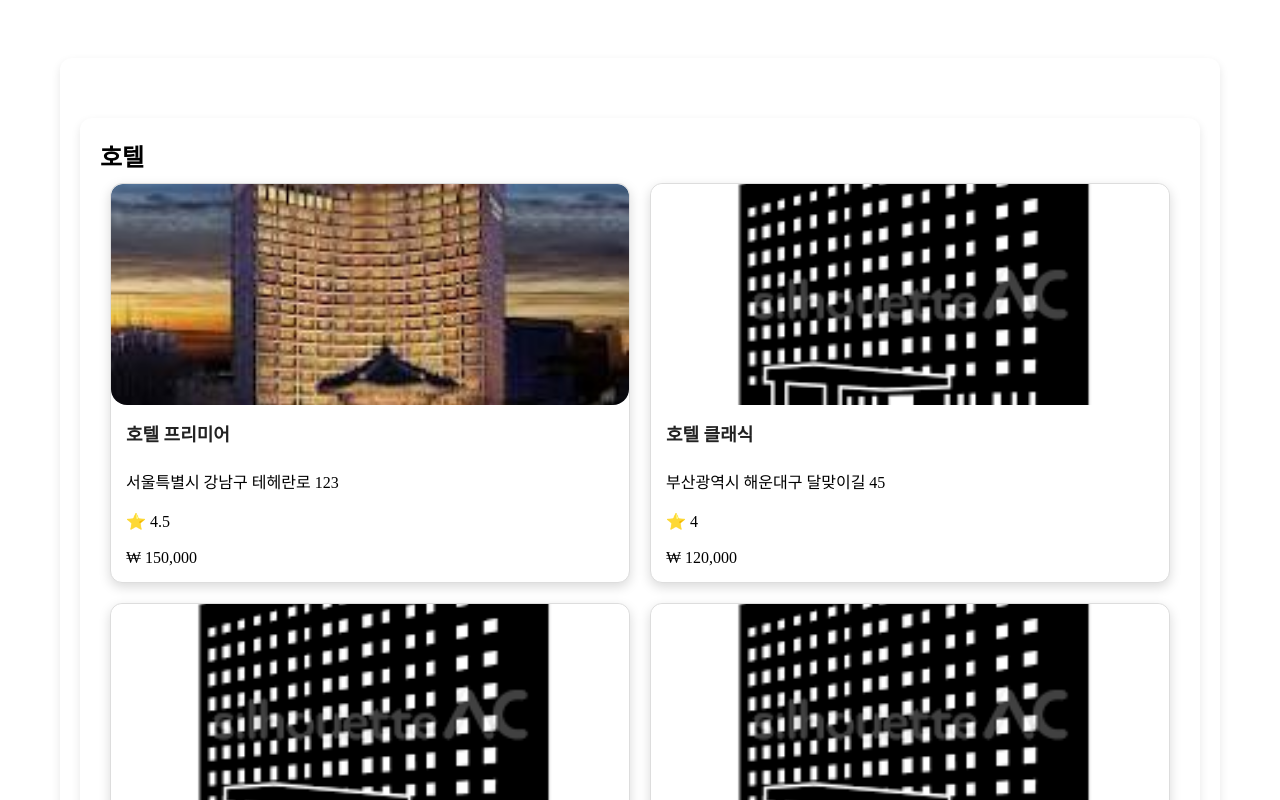
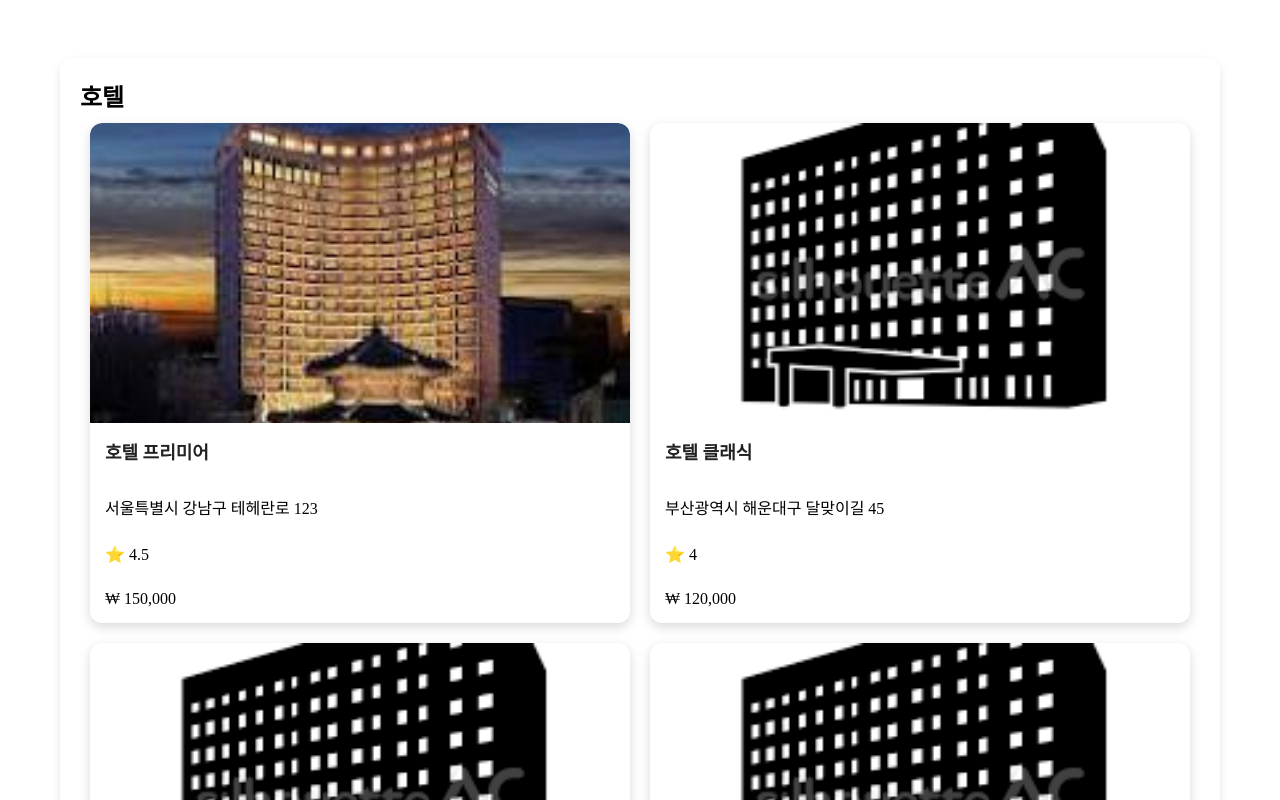
Before and after one commit to Kim-kym/HotelView, a React (Vite) app: page / in a window 1280 px wide. Shown: the part 720-1520 px from the top of the page. Built offline with nearby package versions, Linux system fonts and the light colour scheme; no server answers; grey boxes are pictures that could not be loaded.

Commit message:
[예진] 호텔 리스트 css충돌 건 해결

```diff
--- a/src/App.jsx
+++ b/src/App.jsx
@@ -3,7 +3,7 @@
 import { AuthProvider } from "./components/contexts/AuthContext";
 import MenuHeader from "./components/MenuHeader";
 import Footer from "./components/Footer";
-import CompanyIntro from "./components/pages/CompanyIntro";
+// import CompanyIntro from "./components/pages/CompanyIntro.jsx";
 // 소개 추가
 import SignInPage from "./components/pages/SignInPage";
 import SignUpPage from "./components/pages/SignUpPage";
@@ -33,7 +33,7 @@
           <Route path="/hotels/:id" element={<HotelDetail />} />
           {/* 회원가입 페이지 */}
           <Route path="/reserve" element={<MapWithSearch />} />
-          <Route path="/companyIntro" element={<CompanyIntro />} />
+          {/* <Route path="/companyIntro" element={<CompanyIntro />} /> */}
         </Routes>
         <Footer />
       </Router>
--- a/src/components/pages/HomeHotelList.jsx
+++ b/src/components/pages/HomeHotelList.jsx
@@ -14,14 +14,14 @@
   }, []);
 
   return (
-    <div className="hotel-list-container">
+    <div className="home_hotel-list-container">
       <h2>호텔</h2>
-      <div className="hotel-list">
+      <div className="home_hotel-list">
         {hotels.map((hotel) => (
-          <Link to={`/hotels/${hotel.id}`} key={hotel.id} className="hotel-box-link">
-            <div className="hotel-box">
-              <img src={hotel.image} alt={hotel.name} className="hotel-image" />
-              <div className="hotel-info">
+          <Link to={`/hotels/${hotel.id}`} key={hotel.id} className="home_hotel-box-link">
+            <div className="home_hotel-box">
+              <img src={hotel.image} alt={hotel.name} className="home_hotel-image" />
+              <div className="home_hotel-info">
                 <h3>{hotel.name}</h3>
                 <p>{hotel.address}</p>
                 <p>⭐ {hotel.rating}</p>
--- a/src/components/pages/HotelListDummy.jsx
+++ b/src/components/pages/HotelListDummy.jsx
@@ -1,25 +1,28 @@
-import React, { useState, useEffect } from "react";
+import React, { useState } from "react";
 import { Link, useSearchParams } from "react-router-dom";
 import "../../styled/HotelList.css";
 import dummyHotels from "./DummyList"; // ✅ 올바른 경로 확인!
 
 function HotelListDummy() {
-  const [hotels, setHotels] = useState(dummyHotels); // ✅ 초기값을 바로 설정 (useEffect 불필요)
-  const [loading, setLoading] = useState(false); // ✅ 로딩 상태 관리
+  const [hotels, setHotels] = useState(dummyHotels);
   const [searchParams, setSearchParams] = useSearchParams();
   const initialSort = searchParams.get("sort") || "recommend";
   const [activeSort, setActiveSort] = useState(initialSort);
 
-  // 정렬 함수 (더미 데이터 기준으로 정렬)
+  // 정렬 함수
   const handleSort = (sortType) => {
-    let sortedHotels = [...dummyHotels]; // ✅ 기존 상태(hotels)가 아닌 원본 데이터로 정렬
+    let sortedHotels = [...dummyHotels];
 
     switch (sortType) {
       case "recommend":
-        sortedHotels = [...dummyHotels]; // ✅ 원래 순서 유지
+        sortedHotels = [...dummyHotels];
         break;
       case "price":
-        sortedHotels.sort((a, b) => parseInt(a.price.replace(/,/g, "")) - parseInt(b.price.replace(/,/g, "")));
+        sortedHotels.sort(
+          (a, b) =>
+            parseInt(a.price.replace(/,/g, "")) -
+            parseInt(b.price.replace(/,/g, ""))
+        );
         break;
       case "rating":
         sortedHotels.sort((a, b) => b.rating - a.rating);
@@ -28,48 +31,44 @@
         break;
     }
 
-    setHotels(sortedHotels); // ✅ 정렬된 데이터 업데이트
+    setHotels(sortedHotels);
     setActiveSort(sortType);
     setSearchParams({ sort: sortType });
   };
 
-  if (loading) {
-    return <div>로딩 중...</div>;
-  }
-
   return (
     <div className="hotel-list-container">
-      <div className="hotel-list-background">
-        <img src="/images/sea.jpg" alt="sea" />
-      </div>
-
       <div className="hotel-list-wrapper">
-        <div className="hotel-list-sortBar-box">
-          <div className="hotel-list-sortBar-wrapper">
-            <div className={`hotel-list-sortBar-button ${activeSort === "recommend" ? "active" : ""}`} role="button" onClick={() => handleSort("recommend")}>
-              자쿠과 추천
-            </div>
-            <div className={`hotel-list-sortBar-button ${activeSort === "price" ? "active" : ""}`} role="button" onClick={() => handleSort("price")}>
-              예약가 낮은 순
-            </div>
-            <div className={`hotel-list-sortBar-button ${activeSort === "rating" ? "active" : ""}`} role="button" onClick={() => handleSort("rating")}>
-              후기 좋은 순
-            </div>
-          </div>
-        </div>
-
         <div className="hotel-list">
           {hotels.map((hotel) => (
             <div key={hotel.id} className="hotel-box">
-              <Link to={`/hotels/${hotel.id}`}>
+              <Link to={`/hotels/${hotel.id}`} className="hotel-link">
                 <div className="hotel-box-background">
-                  <img className="hotel-image" src={hotel.image} alt={`호텔 ${hotel.name}`} />
+                  {/* 호텔 이미지 */}
+                  <img
+                    className="hotel-image"
+                    src={hotel.image}
+                    alt={`호텔 ${hotel.name}`}
+                  />
+                  {/* 호텔 정보 */}
                   <div className="hotel-info">
                     <h2>{hotel.name}</h2>
                     <p>{hotel.address}</p>
                   </div>
-                  <div className="hotel-price">
-                    <p>₩ {hotel.price}</p>
+                  {/* 호텔 가격 및 예약 버튼 */}
+                  <div className="hotel-status-wrapper">
+                    <div className="hotel-rating">
+                      <p>★ {hotel.rating}</p>
+                    </div>
+                    <div className="hotel-price">
+                      <p>1박당 요금</p>
+                      <p>{hotel.price}</p>
+                    </div>
+                    <div className="reservation-button-container">
+                      <button className="reservation-button">
+                        예약하기
+                      </button>
+                    </div>
                   </div>
                 </div>
               </Link>
--- a/src/styled/HomeHotelList.css
+++ b/src/styled/HomeHotelList.css
@@ -1,5 +1,5 @@
 /* 🔹 호텔 리스트 컨테이너 - 지도와 동일한 크기로 설정 */
-.hotel-list-container {
+.home_hotel-list-container {
     width: 100%;
     max-width: 1200px; /* 지도 너비와 동일하게 설정 */
     margin: 40px auto;
@@ -11,7 +11,7 @@
 }
 
 /* 🔹 호텔 리스트 스타일 */
-.hotel-list {
+.home_hotel-list {
     display: grid;
     grid-template-columns: repeat(2, 1fr); /* ✅ 한 줄에 2개 배치 */
     gap: 20px;  /* ✅ 카드 간 간격 조정 */
@@ -20,7 +20,7 @@
 }
 
 /* 🔹 호텔 카드 스타일 */
-.hotel-box {
+.home_hotel-box {
     background: white;
     border-radius: 12px;
     overflow: hidden;
@@ -31,25 +31,25 @@
     flex-direction: column;
     width: 100%;  /* ✅ 컨테이너 너비에 맞게 조정 */
     max-width: 550px; /* ✅ 카드 크기를 줄여서 컨테이너 안에 맞춤 */
-    height: 400px;  /* ✅ 카드 높이 조정 */
+    height: 500px;  /* ✅ 카드 높이 조정 */
 }
 
-.hotel-card:hover {
+.home_hotel-card:hover {
     transform: scale(1.02);
     box-shadow: 0 6px 16px rgba(0, 0, 0, 0.2);
 }
 
 /* 🔹 호텔 이미지 스타일 */
-.hotel-image {
+.home_hotel-image {
     width: 100%;
-    height: 200px; /* ✅ 이미지 높이 키우기 */
+    height: 300px; /* ✅ 이미지 높이 키우기 */
     object-fit: cover; /* 이미지 비율 유지 */
     border-top-left-radius: 12px;
     border-top-right-radius: 12px;
 }
 
 /* 🔹 호텔 정보 스타일 */
-.hotel-info {
+.home_hotel-info {
     padding: 15px;
     text-align: left;
     display: flex;
@@ -59,7 +59,7 @@
 }
 
 /* 🔹 호텔 제목 */
-.hotel-info h3 {
+.home_hotel-info h3 {
     font-size: 18px;
     font-weight: bold;
     color: #222;
@@ -74,7 +74,7 @@
 }
 
 /* 🔹 호텔 평점 */
-.hotel-info .hotel-rating {
+.home_hotel-info .hotel-rating {
     font-size: 14px;
     color: #ff9800;
     font-weight: bold;
@@ -82,7 +82,7 @@
 }
 
 /* 🔹 호텔 가격 */
-.hotel-price {
+.home_hotel-price {
     font-size: 18px;
     font-weight: bold;
     color: #d32f2f;
@@ -90,17 +90,17 @@
 }
 
 /* 🔹 호텔 전체 카드를 클릭 가능하게 설정 */
-.hotel-box-link {
+.home_hotel-box-link {
     text-decoration: none; /* ✅ 링크 스타일 제거 */
     color: inherit; /* ✅ 기본 색상 유지 */
 }
 
-.hotel-box {
+.home_hotel-box {
     cursor: pointer; /* ✅ 마우스를 올리면 클릭 가능하게 */
     transition: transform 0.2s ease-in-out, box-shadow 0.2s ease-in-out;
 }
 
-.hotel-box:hover {
+.home_hotel-box:hover {
     transform: scale(1.02);
     box-shadow: 0 6px 16px rgba(0, 0, 0, 0.2);
 }
@@ -108,13 +108,13 @@
 
 /* 🔹 반응형 스타일 */
 @media (max-width: 1024px) {
-    .hotel-list {
+    .home_hotel-list {
         grid-template-columns: repeat(2, 1fr); /* ✅ 태블릿에서도 2개 유지 */
     }
 }
 
 @media (max-width: 768px) {
-    .hotel-list {
+    .home_hotel-list {
         grid-template-columns: 1fr; /* ✅ 모바일에서는 1개씩 */
     }
 }
--- a/src/styled/HotelList.css
+++ b/src/styled/HotelList.css
@@ -134,21 +134,45 @@
     font-size: 25px;
   }
 
-  .reservation-button button {
+  .reservation-button-container {
     width: 100%;
-    height: 5vh;
-    border-radius: 1vh;
+    display: flex;
+    justify-content: center;  /* 버튼을 중앙 정렬 */
+    align-items: center;
+    margin-top: auto; /* 자동으로 아래쪽 정렬 */
+  }
+
+  .reservation-button {
+    width: 90%;  /* 버튼 크기 조절 */
+    max-width: 200px;  /* 너무 커지지 않도록 제한 */
+    height: 45px;
+    border-radius: 8px;
     background-color: rgb(84, 135, 228);
     color: white;
+    font-size: 16px;
+    font-weight: bold;
     border: none;
-    margin-top: 2vh;
-    box-shadow: 0 2px 5px rgb(0, 0, 0, 0.2)
+    cursor: pointer;
+    transition: background-color 0.3s ease-in-out, transform 0.2s;
+    display: flex;
+    justify-content: center;
+    align-items: center;
+  }
+
+  .reservation-button:hover {
+    background-color: rgb(60, 110, 200);
+    transform: scale(1.05);  /* 버튼이 커지는 효과 */
+  }
+
+  .reservation-button:active {
+    background-color: rgb(50, 100, 180);
+    transform: scale(1.02);  /* 클릭 시 조금 작아지는 효과 */
   }
 
   .reservation-button p {
     font-size: 16px;
+    margin: 0;
   }
-
   /* 반응형 디자인 */
   @media (max-width: 768px) {
     .hotel {
```
